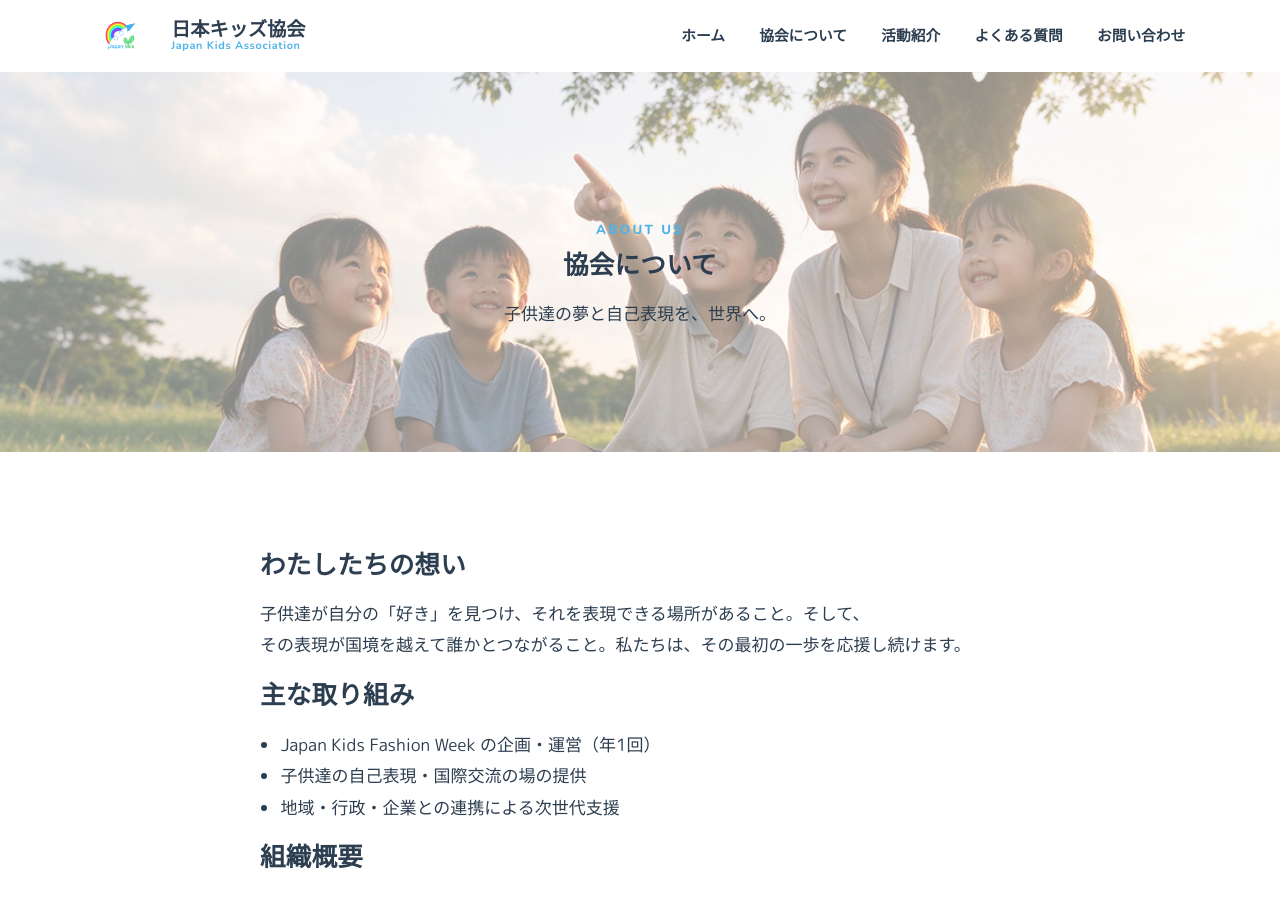
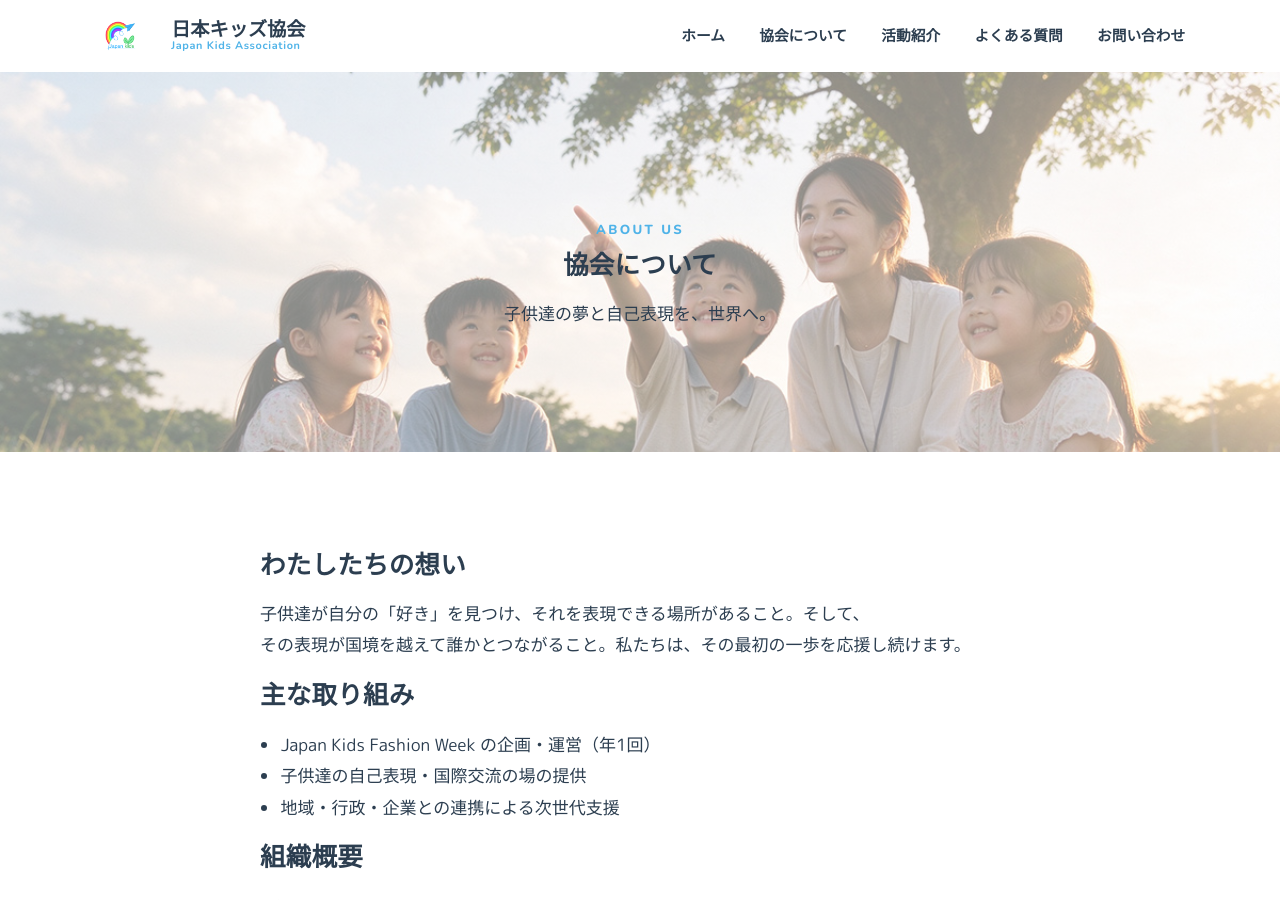
Before and after one commit to piggymiku-T/japan-kids-association, a Jekyll site: the page built from about.md, in a window 1280 px wide and 900 px high. Built offline with Jekyll 4.4.1, drawn with Linux system fonts in a browser that asks for light colours.

Commit message:
Adjust background position in about page hero
Updated the background position in the page hero section.

```diff
--- a/about.md
+++ b/about.md
@@ -4,7 +4,7 @@
 description: 日本キッズ協会の理念・沿革・組織情報。
 permalink: /about/
 ---
-<section class="page-hero" style="background-image: linear-gradient(rgba(255,255,255,0.5), rgba(255,255,255,0.5)), url('{{ '/assets/images/banner-about.jpg' | relative_url }}'); background-size: cover; background-position: center;">
+<section class="page-hero" style="background-image: linear-gradient(rgba(255,255,255,0.5), rgba(255,255,255,0.5)), url('{{ '/assets/images/banner-about.jpg' | relative_url }}'); background-size: cover; background-position: center 30%;">
   <div class="container">
     <p class="section-eyebrow">About Us</p>
     <h1 class="page-title">協会について</h1>
```
